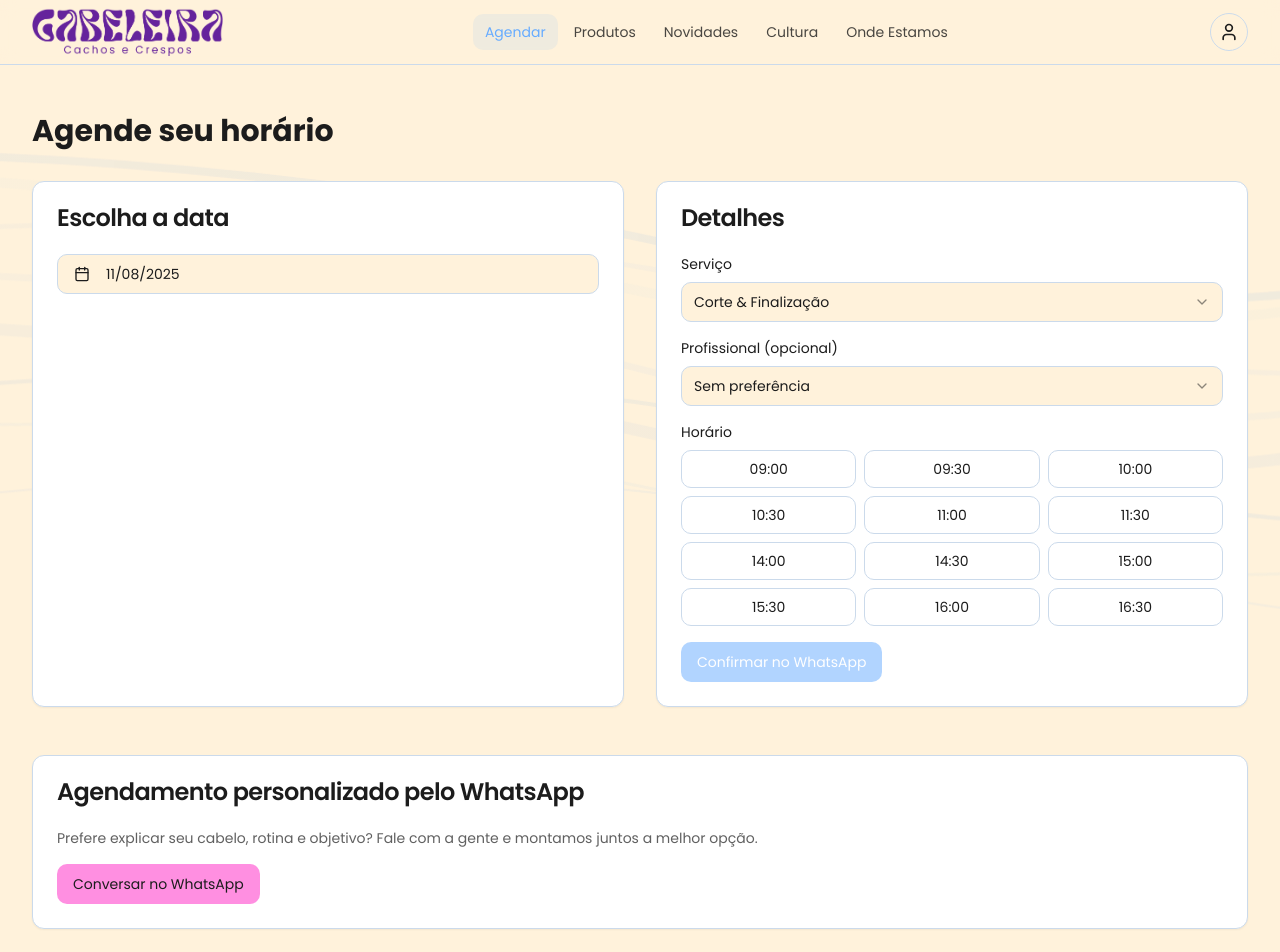
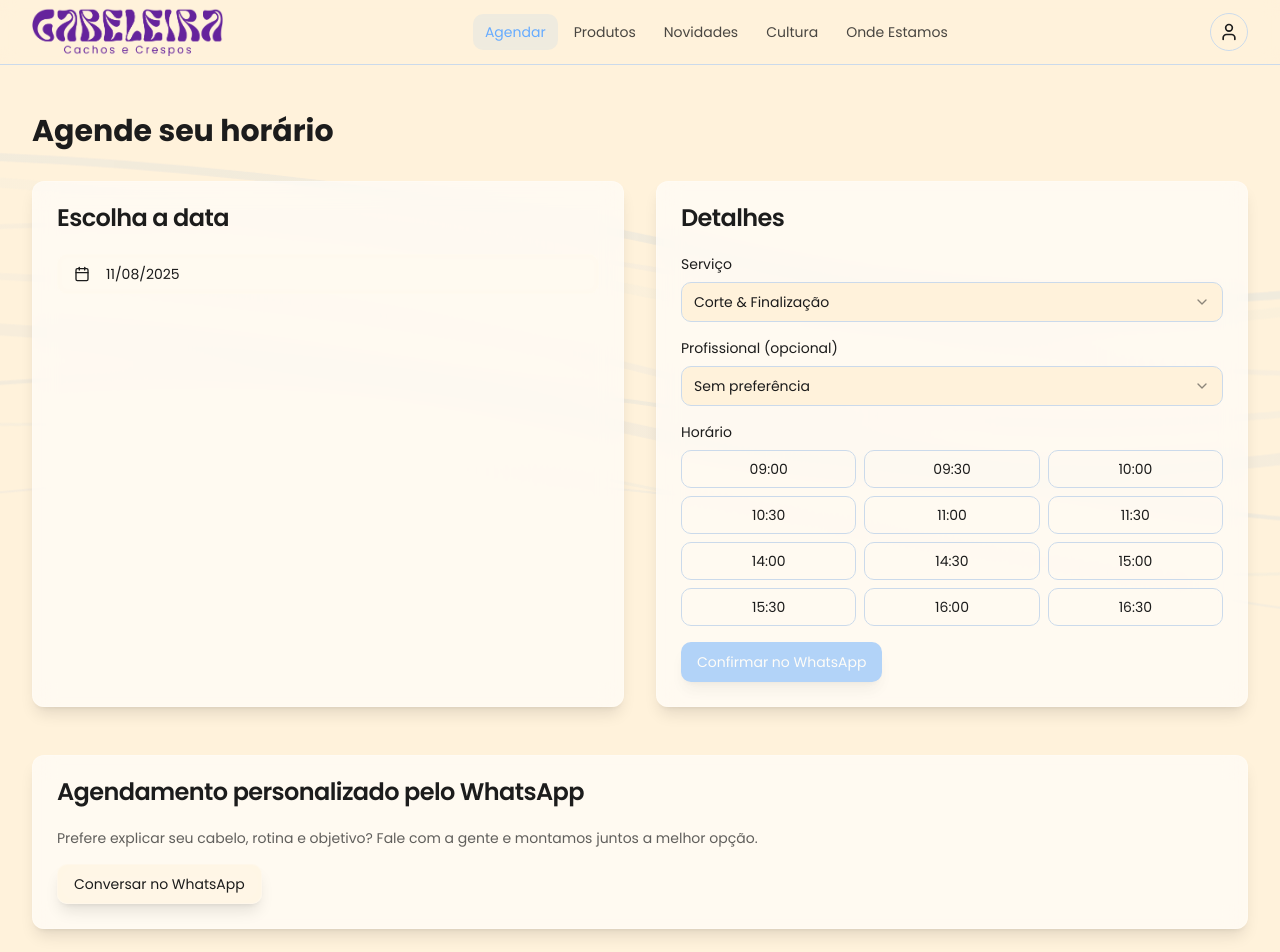
Before and after one commit to Morfeussession2/wavy-style-hub, a React (Vite) app: page /agendar in a window 1280 px wide. Shown: the top 952 px of the page. Built offline with nearby package versions, Linux system fonts and the light colour scheme.

Commit message:
Adicionar transparência a boxes e modais
Aplicado efeitos de transparência a todos os boxes e modais, replicando o estilo visual do navbar.

```diff
--- a/src/components/site/Hero.tsx
+++ b/src/components/site/Hero.tsx
@@ -33,10 +33,10 @@ const Hero = () => {
           Agende seu horário online, personalize pelo WhatsApp e descubra produtos e conteúdos feitos para quem ama cabelos cacheados.
         </p>
         <div className="flex flex-col sm:flex-row gap-3">
-          <Button asChild>
+          <Button asChild variant="glass">
             <a href="/agendar" className="hover-scale">Agendar agora</a>
           </Button>
-          <Button variant="secondary" asChild>
+          <Button variant="outline" asChild>
             <a
               href="https://wa.me/5599999999999?text=Ol%C3%A1!%20Quero%20um%20agendamento%20personalizado."
               className="hover-scale"
--- a/src/components/ui/button.tsx
+++ b/src/components/ui/button.tsx
@@ -9,15 +9,16 @@ const buttonVariants = cva(
   {
     variants: {
       variant: {
-        default: "bg-primary text-primary-foreground hover:bg-primary/90",
+        default: "bg-primary text-primary-foreground hover:bg-primary/90 shadow-lg hover:shadow-xl transition-all duration-300",
         destructive:
           "bg-destructive text-destructive-foreground hover:bg-destructive/90",
         outline:
-          "border border-input bg-background hover:bg-accent hover:text-accent-foreground",
+          "border border-input glass-subtle hover:glass transition-all duration-300 hover:shadow-lg",
         secondary:
-          "bg-secondary text-secondary-foreground hover:bg-secondary/80",
-        ghost: "hover:bg-accent hover:text-accent-foreground",
+          "bg-secondary text-secondary-foreground hover:bg-secondary/80 shadow-md hover:shadow-lg transition-all duration-300",
+        ghost: "hover:glass hover:text-accent-foreground transition-all duration-300",
         link: "text-primary underline-offset-4 hover:underline",
+        glass: "glass text-foreground hover:glass-strong shadow-lg hover:shadow-xl transition-all duration-300",
       },
       size: {
         default: "h-10 px-4 py-2",
--- a/src/components/ui/card.tsx
+++ b/src/components/ui/card.tsx
@@ -9,7 +9,7 @@ const Card = React.forwardRef<
   <div
     ref={ref}
     className={cn(
-      "rounded-lg border bg-card text-card-foreground shadow-sm",
+      "rounded-lg border glass-card text-card-foreground shadow-sm transition-all duration-300 hover:shadow-xl hover:shadow-primary/10",
       className
     )}
     {...props}
--- a/src/components/ui/dialog.tsx
+++ b/src/components/ui/dialog.tsx
@@ -19,7 +19,7 @@ const DialogOverlay = React.forwardRef<
   <DialogPrimitive.Overlay
     ref={ref}
     className={cn(
-      "fixed inset-0 z-50 bg-black/80  data-[state=open]:animate-in data-[state=closed]:animate-out data-[state=closed]:fade-out-0 data-[state=open]:fade-in-0",
+      "fixed inset-0 z-50 bg-black/50 backdrop-blur-sm data-[state=open]:animate-in data-[state=closed]:animate-out data-[state=closed]:fade-out-0 data-[state=open]:fade-in-0",
       className
     )}
     {...props}
@@ -36,7 +36,7 @@ const DialogContent = React.forwardRef<
     <DialogPrimitive.Content
       ref={ref}
       className={cn(
-        "fixed left-[50%] top-[50%] z-50 grid w-full max-w-lg translate-x-[-50%] translate-y-[-50%] gap-4 border bg-background p-6 shadow-lg duration-200 data-[state=open]:animate-in data-[state=closed]:animate-out data-[state=closed]:fade-out-0 data-[state=open]:fade-in-0 data-[state=closed]:zoom-out-95 data-[state=open]:zoom-in-95 data-[state=closed]:slide-out-to-left-1/2 data-[state=closed]:slide-out-to-top-[48%] data-[state=open]:slide-in-from-left-1/2 data-[state=open]:slide-in-from-top-[48%] sm:rounded-lg",
+        "fixed left-[50%] top-[50%] z-50 grid w-full max-w-lg translate-x-[-50%] translate-y-[-50%] gap-4 glass-strong p-6 shadow-xl duration-200 data-[state=open]:animate-in data-[state=closed]:animate-out data-[state=closed]:fade-out-0 data-[state=open]:fade-in-0 data-[state=closed]:zoom-out-95 data-[state=open]:zoom-in-95 data-[state=closed]:slide-out-to-left-1/2 data-[state=closed]:slide-out-to-top-[48%] data-[state=open]:slide-in-from-left-1/2 data-[state=open]:slide-in-from-top-[48%] sm:rounded-lg",
         className
       )}
       {...props}
--- a/src/components/ui/popover.tsx
+++ b/src/components/ui/popover.tsx
@@ -17,7 +17,7 @@ const PopoverContent = React.forwardRef<
       align={align}
       sideOffset={sideOffset}
       className={cn(
-        "z-50 w-72 rounded-md border bg-popover p-4 text-popover-foreground shadow-md outline-none data-[state=open]:animate-in data-[state=closed]:animate-out data-[state=closed]:fade-out-0 data-[state=open]:fade-in-0 data-[state=closed]:zoom-out-95 data-[state=open]:zoom-in-95 data-[side=bottom]:slide-in-from-top-2 data-[side=left]:slide-in-from-right-2 data-[side=right]:slide-in-from-left-2 data-[side=top]:slide-in-from-bottom-2",
+        "z-50 w-72 rounded-md glass-strong p-4 text-popover-foreground shadow-md outline-none data-[state=open]:animate-in data-[state=closed]:animate-out data-[state=closed]:fade-out-0 data-[state=open]:fade-in-0 data-[state=closed]:zoom-out-95 data-[state=open]:zoom-in-95 data-[side=bottom]:slide-in-from-top-2 data-[side=left]:slide-in-from-right-2 data-[side=right]:slide-in-from-left-2 data-[side=top]:slide-in-from-bottom-2",
         className
       )}
       {...props}
--- a/src/components/ui/select.tsx
+++ b/src/components/ui/select.tsx
@@ -73,7 +73,7 @@ const SelectContent = React.forwardRef<
     <SelectPrimitive.Content
       ref={ref}
       className={cn(
-        "relative z-50 max-h-96 min-w-[8rem] overflow-hidden rounded-md border bg-popover text-popover-foreground shadow-md data-[state=open]:animate-in data-[state=closed]:animate-out data-[state=closed]:fade-out-0 data-[state=open]:fade-in-0 data-[state=closed]:zoom-out-95 data-[state=open]:zoom-in-95 data-[side=bottom]:slide-in-from-top-2 data-[side=left]:slide-in-from-right-2 data-[side=right]:slide-in-from-left-2 data-[side=top]:slide-in-from-bottom-2",
+        "relative z-50 max-h-96 min-w-[8rem] overflow-hidden rounded-md glass-strong text-popover-foreground shadow-md data-[state=open]:animate-in data-[state=closed]:animate-out data-[state=closed]:fade-out-0 data-[state=open]:fade-in-0 data-[state=closed]:zoom-out-95 data-[state=open]:zoom-in-95 data-[side=bottom]:slide-in-from-top-2 data-[side=left]:slide-in-from-right-2 data-[side=right]:slide-in-from-left-2 data-[side=top]:slide-in-from-bottom-2",
         position === "popper" &&
           "data-[side=bottom]:translate-y-1 data-[side=left]:-translate-x-1 data-[side=right]:translate-x-1 data-[side=top]:-translate-y-1",
         className
--- a/src/index.css
+++ b/src/index.css
@@ -127,6 +127,20 @@ All colors MUST be HSL.
   .pulse { @apply animate-[pulse_2s_cubic-bezier(0.4,0,0.6,1)_infinite]; }
   .bg-hero { background: var(--gradient-hero); }
 
+  /* Glassmorphism Effects */
+  .glass {
+    @apply bg-background/80 backdrop-blur-md supports-[backdrop-filter]:bg-background/60 border border-white/20;
+  }
+  .glass-card {
+    @apply bg-card/80 backdrop-blur-md supports-[backdrop-filter]:bg-card/60 border border-white/20 shadow-lg;
+  }
+  .glass-strong {
+    @apply bg-background/90 backdrop-blur-xl supports-[backdrop-filter]:bg-background/70 border border-white/30;
+  }
+  .glass-subtle {
+    @apply bg-background/40 backdrop-blur-sm supports-[backdrop-filter]:bg-background/30 border border-white/10;
+  }
+
   @keyframes hair-flow {
     0%, 100% {
       transform: translateY(0) scale(1) rotate(0deg);
--- a/src/pages/Agendar.tsx
+++ b/src/pages/Agendar.tsx
@@ -144,7 +144,7 @@ const Agendar = () => {
         </div>
 
         <section className="mt-12">
-          <Card>
+          <Card className="glass-card border-white/20">
             <CardHeader>
               <CardTitle>Agendamento personalizado pelo WhatsApp</CardTitle>
             </CardHeader>
@@ -152,7 +152,7 @@ const Agendar = () => {
               <p className="text-sm text-foreground/70 mb-4">
                 Prefere explicar seu cabelo, rotina e objetivo? Fale com a gente e montamos juntos a melhor opção.
               </p>
-              <Button asChild variant="secondary">
+              <Button asChild variant="glass">
                 <a href={`https://wa.me/${PHONE}?text=${encodeURIComponent("Olá! Quero um agendamento personalizado.")}`} target="_blank" rel="noreferrer">
                   Conversar no WhatsApp
                 </a>
--- a/src/pages/Index.tsx
+++ b/src/pages/Index.tsx
@@ -39,14 +39,14 @@ const Index = () => {
                 Celebramos texturas naturais com atendimento acolhedor, técnica apurada e muito aprendizado sobre cachos. Educação, autoestima e cuidado andam juntos por aqui.
               </p>
             </div>
-            <Card className="hover-scale">
+            <Card className="hover-scale glass-card border-white/20">
               <CardContent className="p-6">
                 <ul className="space-y-3 text-sm text-foreground/80">
                   <li>• Atendimento humanizado e consultivo</li>
                   <li>• Produtos selecionados para cachos</li>
                   <li>• Conteúdo educativo e atual</li>
                 </ul>
-                <Button asChild className="mt-6"><Link to="/sobre">Ler mais</Link></Button>
+                <Button asChild className="mt-6" variant="glass"><Link to="/sobre">Ler mais</Link></Button>
               </CardContent>
             </Card>
           </div>
```
